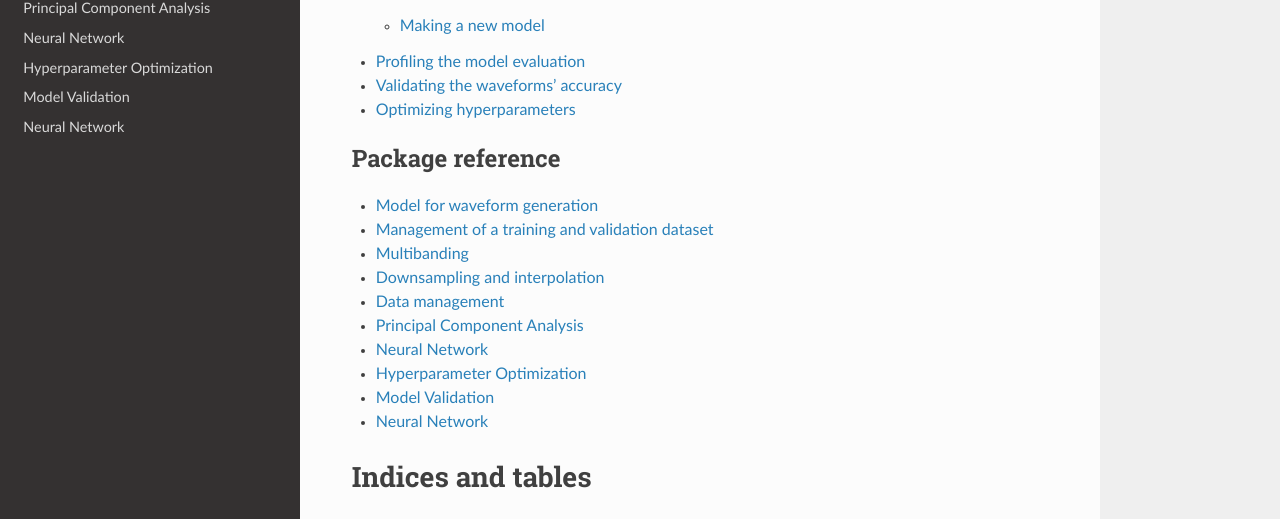
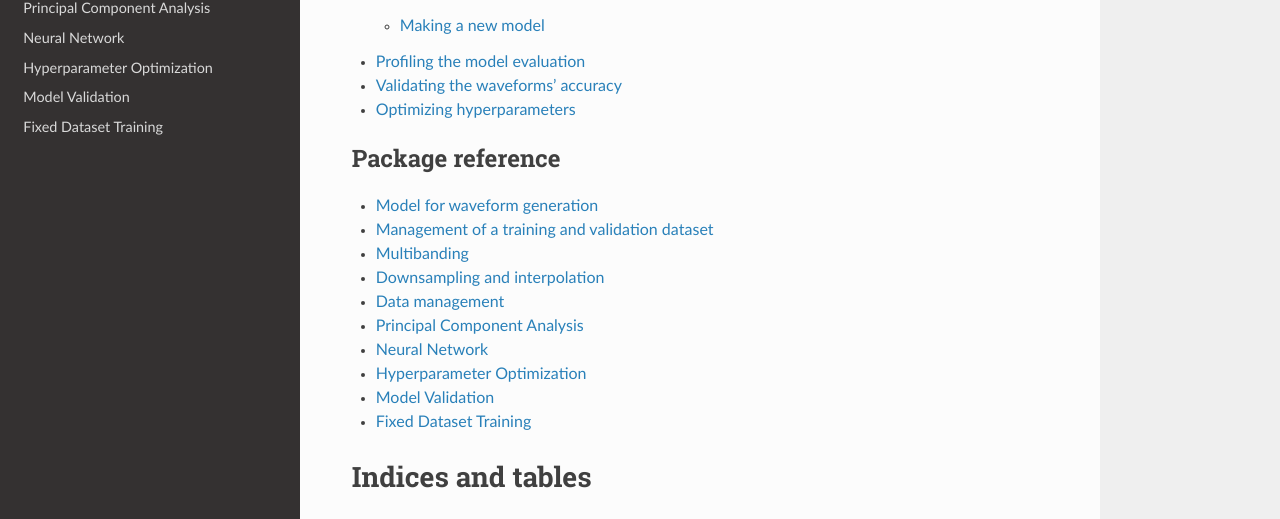
Before and after one commit to jacopok/mlgw_bns, a Sphinx documentation site: the page built from docs/index.rst, in a window 1280 px wide and 1331 px high. Shown: the part 575-1094 px from the top of the window. Built offline with Sphinx 7.4.7 and the Read the Docs theme 2.0.0, drawn with Linux system fonts in a browser that asks for light colours.

Commit message:
Fixed title, added module docstring

```diff
--- a/docs/package_reference/fixed_dataset_training.rst
+++ b/docs/package_reference/fixed_dataset_training.rst
@@ -1,5 +1,7 @@
-Neural Network
+Fixed Dataset Training
 ==============
+
+.. automodule:: mlgw_bns.fixed_dataset_training
 
 .. autoclass:: mlgw_bns.fixed_dataset_training.IndexedWaveformParameters
     :members:
```
